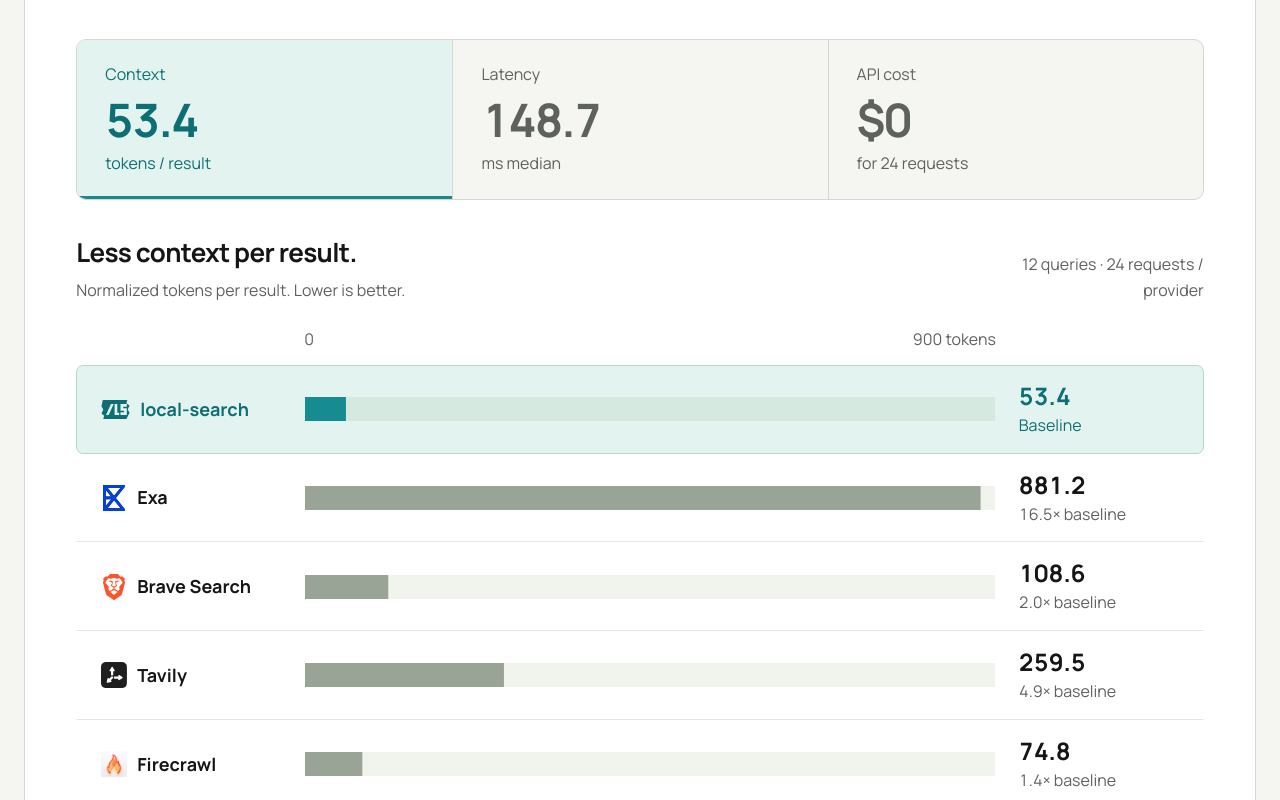
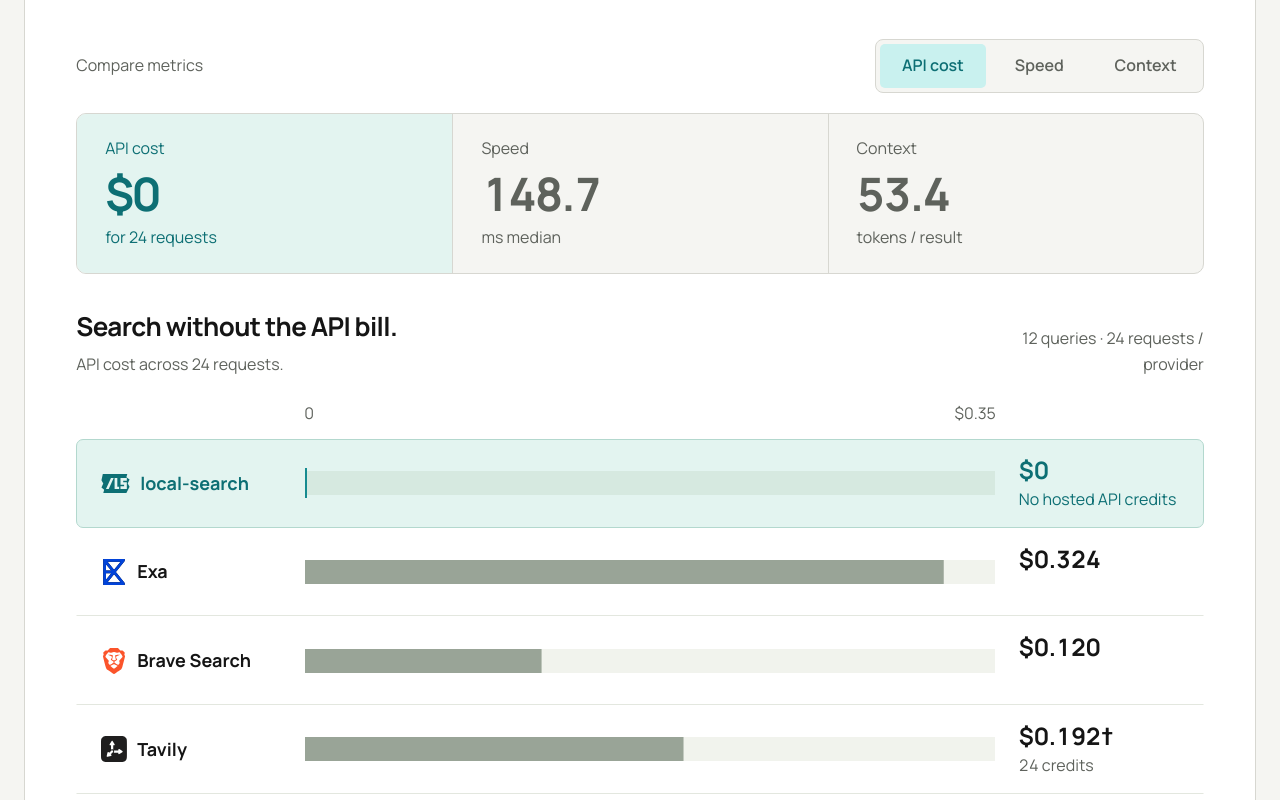
Before and after one commit to Kevin-Liu-01/Local-Search, a Next.js app in the folder site/: page / in a window 1280 px wide. Shown: the part 2820-3620 px from the top of the page. Built offline with nearby package versions, Linux system fonts and the light colour scheme; no server answers.

Commit message:
feat(site): animate benchmark toggle and lead with API cost

```diff
--- a/site/app/theme.css
+++ b/site/app/theme.css
@@ -113,7 +113,7 @@
 .paired-agent-content--cursor { color-scheme: light; --line: #d7d7d1; --muted: #5e625c; --accent-deep: #0d6f74; }
 
 /* Every benchmark keeps the same scale, value, and contrast hierarchy. */
-:root[data-theme="dark"] .benchmark-tabs button[aria-pressed="true"],
+:root[data-theme="dark"] .benchmark-stat[data-selected="true"],
 :root[data-theme="dark"] .benchmark-row.is-local { background: #193d34; }
 :root[data-theme="dark"] .benchmark-row { border-bottom-color: var(--line); }
 :root[data-theme="dark"] .benchmark-row.is-local { border-color: #366357; }
--- a/site/components/benchmark-comparison.tsx
+++ b/site/components/benchmark-comparison.tsx
@@ -10,18 +10,18 @@
   { name: "Exa", tokens: 881.2, latency: 501.9, cost: 0.324, costLabel: "$0.324", note: "", icon: ExaBrandIcon },
   { name: "Brave Search", tokens: 108.6, latency: 322.0, cost: 0.120, costLabel: "$0.120", note: "", icon: BraveBrandIcon },
   { name: "Tavily", tokens: 259.5, latency: 1184.4, cost: 0.192, costLabel: "$0.192†", note: "24 credits", icon: TavilyBrandIcon },
-  { name: "Firecrawl", tokens: 74.8, latency: 1520.8, cost: 0.154, costLabel: "≈$0.154‡", note: "48 credits · plan equivalent", icon: FirecrawlBrandIcon },
+  { name: "Firecrawl", tokens: 74.8, latency: 1520.8, cost: 0.154, costLabel: "≈$0.154‡", note: "48 credits", icon: FirecrawlBrandIcon },
 ];
 const metrics = {
+  cost: { label: "API cost", value: "$0", unit: "for 24 requests", title: "Search without the API bill.", description: "API cost across 24 requests.", max: 0.35, maxLabel: "$0.35", valueUnit: "" },
+  latency: { label: "Speed", value: "148.7", unit: "ms median", title: "Search response time.", description: "Median response time. Lower is better.", max: 1600, maxLabel: "1,600 ms", valueUnit: "ms" },
   tokens: { label: "Context", value: "53.4", unit: "tokens / result", title: "Less context per result.", description: "Normalized tokens per result. Lower is better.", max: 900, maxLabel: "900 tokens", valueUnit: "tokens" },
-  latency: { label: "Latency", value: "148.7", unit: "ms median", title: "Search response time.", description: "Median response time. Lower is better.", max: 1600, maxLabel: "1,600 ms", valueUnit: "ms" },
-  cost: { label: "API cost", value: "$0", unit: "for 24 requests", title: "Search without the API bill.", description: "API cost across 24 requests.", max: 0.35, maxLabel: "$0.35", valueUnit: "" },
 };
 type Metric = keyof typeof metrics;
 const decimal = new Intl.NumberFormat("en-US", { minimumFractionDigits: 1, maximumFractionDigits: 1 });
 
 export function BenchmarkComparison() {
-  const [metric, setMetric] = useState<Metric>("tokens");
+  const [metric, setMetric] = useState<Metric>("cost");
   const selected = metrics[metric];
   return (
     <section className="content-section evidence-section" id="benchmarks" aria-labelledby="evidence-title">
@@ -31,14 +31,21 @@
       </header>
 
       <div className="benchmark-dashboard" id="compare">
-        <div className="benchmark-tabs" role="group" aria-label="Choose a benchmark metric">
-          {(Object.keys(metrics) as Metric[]).map((key) => <button key={key} type="button" aria-pressed={metric === key} aria-controls="benchmark-chart" onClick={() => setMetric(key)}><span>{metrics[key].label}</span><strong>{metrics[key].value}</strong><span>{metrics[key].unit}</span></button>)}
+        <div className="benchmark-controls">
+          <span>Compare metrics</span>
+          <div className="benchmark-switch" role="group" aria-label="Choose a benchmark metric">
+            <i aria-hidden="true" style={{ transform: `translateX(${(Object.keys(metrics) as Metric[]).indexOf(metric) * 100}%)` }} />
+            {(Object.keys(metrics) as Metric[]).map((key) => <button key={key} type="button" aria-pressed={metric === key} aria-controls="benchmark-chart" onClick={() => setMetric(key)}>{metrics[key].label}</button>)}
+          </div>
+        </div>
+        <div className="benchmark-tabs">
+          {(Object.keys(metrics) as Metric[]).map((key) => <div className="benchmark-stat" key={key} data-selected={metric === key}><span>{metrics[key].label}</span><strong>{metrics[key].value}</strong><span>{metrics[key].unit}</span></div>)}
         </div>
         <div className="benchmark-chart-heading">
-          <div><h3>{selected.title}</h3><p>{selected.description}</p></div>
+          <div className="benchmark-heading-copy">{(Object.keys(metrics) as Metric[]).map((key) => <div key={key} aria-hidden={key !== metric} className={key === metric ? "benchmark-copy is-active" : "benchmark-copy"}><h3>{metrics[key].title}</h3><p>{metrics[key].description}</p></div>)}</div>
           <span className="benchmark-sample">12 queries · 24 requests / provider</span>
         </div>
-        <div className="benchmark-axis" aria-hidden="true"><span>0</span><span>{selected.maxLabel}</span></div>
+        <div className="benchmark-axis" aria-hidden="true"><span>0</span><span className="benchmark-change" key={metric}>{selected.maxLabel}</span></div>
         <ol className="benchmark-bars" id="benchmark-chart" aria-label={selected.description}>
           {providers.map((provider, index) => {
             const Icon = provider.icon;
@@ -48,7 +55,7 @@
               <li key={provider.name} className={index === 0 ? "benchmark-row is-local" : "benchmark-row"}>
                 <span className="benchmark-provider">{Icon ? <Icon size={26} /> : <LocalSearchLogo />}<b>{provider.name}</b></span>
                 <div className="benchmark-track" aria-hidden="true"><i style={{ transform: `scaleX(${provider[metric] / selected.max})` }} />{provider[metric] === 0 && <span className="benchmark-zero" />}</div>
-                <div className="benchmark-value"><strong>{value}<span className="sr-only"> {selected.valueUnit}</span></strong>{comparison && <span>{comparison}</span>}</div>
+                <div className="benchmark-value"><strong className="benchmark-change" key={metric}>{value}<span className="sr-only"> {selected.valueUnit}</span></strong><span className="benchmark-change" key={metric + "-comparison"}>{comparison || "\u00a0"}</span></div>
               </li>
             );
           })}
--- a/site/components/product-proof.css
+++ b/site/components/product-proof.css
@@ -138,10 +138,21 @@
 
 /* Shared-scale evidence, not a desktop table squeezed into a phone. */
 .benchmark-tabs { display: grid; grid-template-columns: repeat(3, minmax(0, 1fr)); border: 1px solid var(--line); border-radius: 10px; overflow: hidden; background: var(--page); }
-.benchmark-tabs button { position: relative; padding: 22px 28px; min-width: 0; display: flex; flex-direction: column; align-items: flex-start; gap: 4px; color: var(--muted); background: transparent; border: 0; text-align: left; }
-.benchmark-tabs button + button { border-left: 1px solid var(--line); }
-.benchmark-tabs button[aria-pressed="true"] { background: #e3f4f0; color: var(--accent-deep); }
-.benchmark-tabs button[aria-pressed="true"]::after { position: absolute; bottom: 0; right: 0; left: 0; height: 3px; background: var(--accent); content: ""; }
+.benchmark-controls { display: flex; align-items: center; justify-content: space-between; gap: 16px; margin-bottom: 20px; font-size: 16px; color: var(--muted); }
+.benchmark-switch { position: relative; display: grid; grid-template-columns: repeat(3, minmax(0, 1fr)); padding: 4px; border: 1px solid var(--line); border-radius: 8px; background: var(--page); isolation: isolate; }
+.benchmark-switch > i { position: absolute; top: 4px; bottom: 4px; left: 4px; width: calc((100% - 8px) / 3); z-index: -1; border-radius: 5px; background: var(--accent-soft); transition: transform 420ms cubic-bezier(.22, 1, .36, 1); }
+.benchmark-switch button { min-height: 44px; min-width: 0; border: 0; border-radius: 5px; padding: 8px 22px; background: transparent; color: var(--muted); font-size: 16px; font-weight: 600; transition: color 180ms ease; }
+.benchmark-switch button[aria-pressed="true"] { color: var(--accent-deep); }
+.benchmark-switch button:focus-visible { outline-offset: -3px; }
+.benchmark-switch button:hover { color: var(--ink); }
+.benchmark-stat { position: relative; padding: 22px 28px; min-width: 0; display: flex; flex-direction: column; align-items: flex-start; gap: 4px; color: var(--muted); background: transparent; text-align: left; transition: background-color 180ms ease, color 180ms ease; }
+.benchmark-stat + .benchmark-stat { border-left: 1px solid var(--line); }
+.benchmark-stat[data-selected="true"] { background: #e3f4f0; color: var(--accent-deep); }
+.benchmark-heading-copy { display: grid; min-width: 0; }
+.benchmark-copy { grid-area: 1 / 1; visibility: hidden; }
+.benchmark-copy.is-active { visibility: visible; animation: benchmark-change 240ms ease; }
+.benchmark-change { animation: benchmark-change 240ms ease; }
+@keyframes benchmark-change { from { opacity: 0; } to { opacity: 1; } }
 .benchmark-tabs span { font-size: 16px; }
 .benchmark-tabs strong { font-size: clamp(30px, 3.6vw, 48px); line-height: 1.2; letter-spacing: -.04em; font-weight: 650; font-variant-numeric: tabular-nums; }
 .benchmark-chart-heading { display: flex; align-items: end; justify-content: space-between; gap: 24px; margin: 36px 0 24px; }
@@ -156,7 +167,7 @@
 .benchmark-provider svg { width: 29px; height: 23px; }
 .benchmark-provider b { font-weight: 650; }
 .benchmark-track { position: relative; height: 24px; background: #f1f3ed; }
-.benchmark-track i { position: absolute; inset: 0; display: block; background: #99a497; transform-origin: left; transition: transform 250ms cubic-bezier(.22, 1, .36, 1); }
+.benchmark-track i { position: absolute; inset: 0; display: block; background: #99a497; transform-origin: left; transition: transform 420ms cubic-bezier(.22, 1, .36, 1); }
 .benchmark-row.is-local .benchmark-track { background: #d6e9e0; }
 .benchmark-row.is-local .benchmark-track i { background: var(--accent); }
 .benchmark-zero { position: absolute; left: 0; top: -3px; bottom: -3px; width: 2px; background: var(--accent); }
@@ -229,10 +240,12 @@
   .sim-search-results strong { font-size: 18px; }
   .sim-caption { gap: 14px; }
   .sim-supported { gap: 18px; }
-  .benchmark-tabs button { padding: 16px 10px; gap: 6px; }
+  .benchmark-controls { flex-direction: column; align-items: stretch; gap: 10px; }
+  .benchmark-switch button { padding-inline: 12px; }
+  .benchmark-stat { padding: 16px 10px; gap: 6px; }
   .benchmark-tabs strong { font-size: clamp(28px, 8vw, 38px); }
   .benchmark-tabs span { line-height: 1.4; }
-  .benchmark-tabs button > span:last-child { min-height: 45px; }
+  .benchmark-stat > span:last-child { min-height: 45px; }
   .benchmark-chart-heading { margin: 28px 0 20px; }
   .benchmark-chart-heading h3 { font-size: 24px; }
   .benchmark-axis { margin-inline: 12px; }
@@ -256,13 +269,15 @@
 }
 @media (max-width: 360px) {
   .sim-browser-footer { font-size: 16px; padding-inline: 12px; }
-  .benchmark-tabs button { padding-inline: 8px; }
+  .benchmark-stat { padding-inline: 8px; }
   .benchmark-tabs strong { font-size: 27px; }
   .benchmark-provider { gap: 6px; }
   .benchmark-provider b { max-width: 92px; }
   .benchmark-value > span { max-width: 118px; }
 }
 @media (prefers-reduced-motion: reduce) {
+  .benchmark-switch > i, .benchmark-switch button, .benchmark-stat { transition: none; }
+  .benchmark-copy.is-active, .benchmark-change { animation: none; }
   .sim-search-results a { animation: none; }
   .sim-transfer::before { animation: none; }
 }
```
Also changed, not shown: 1 other file (tests, documents, lock files or other folders).
